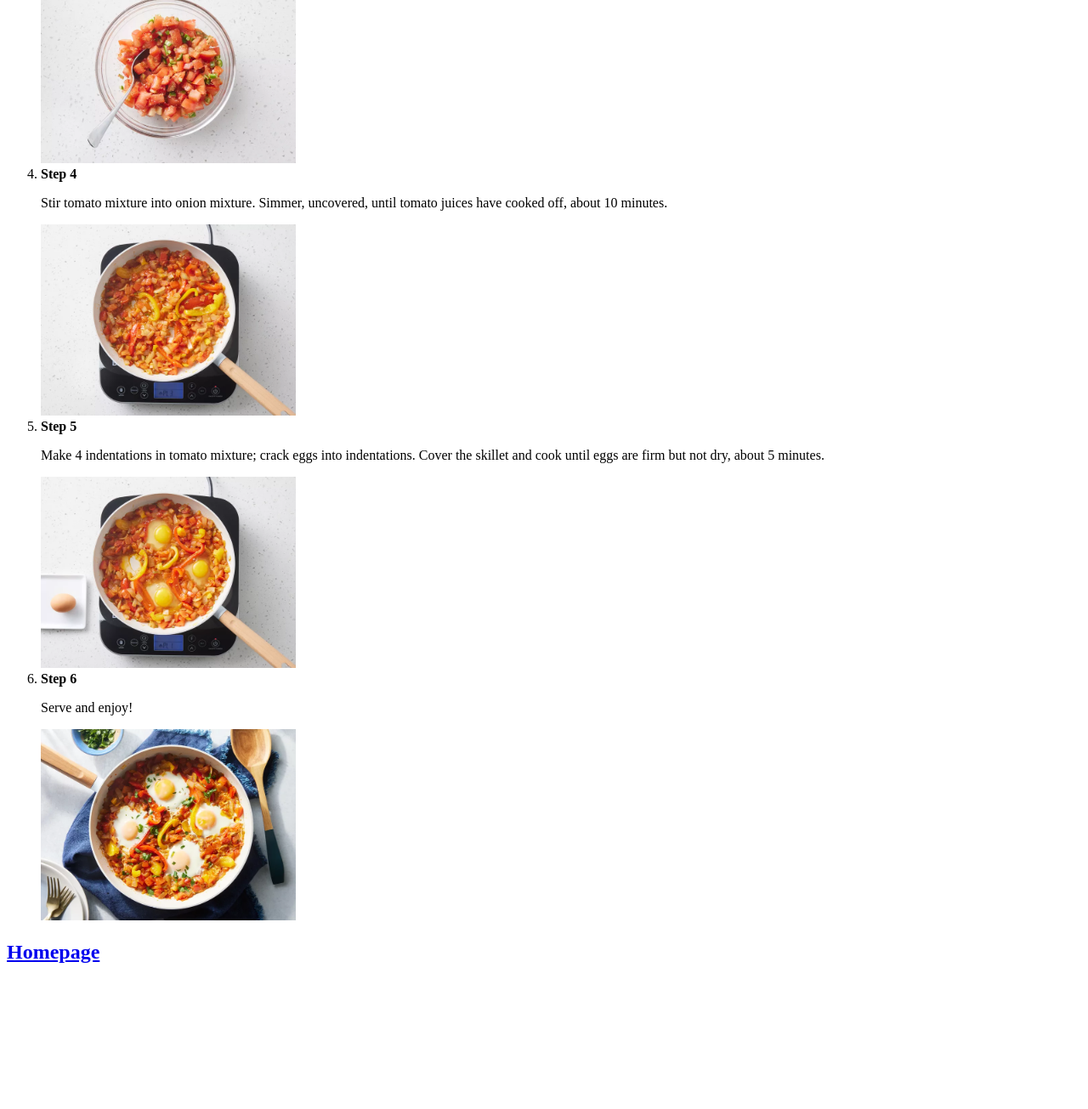
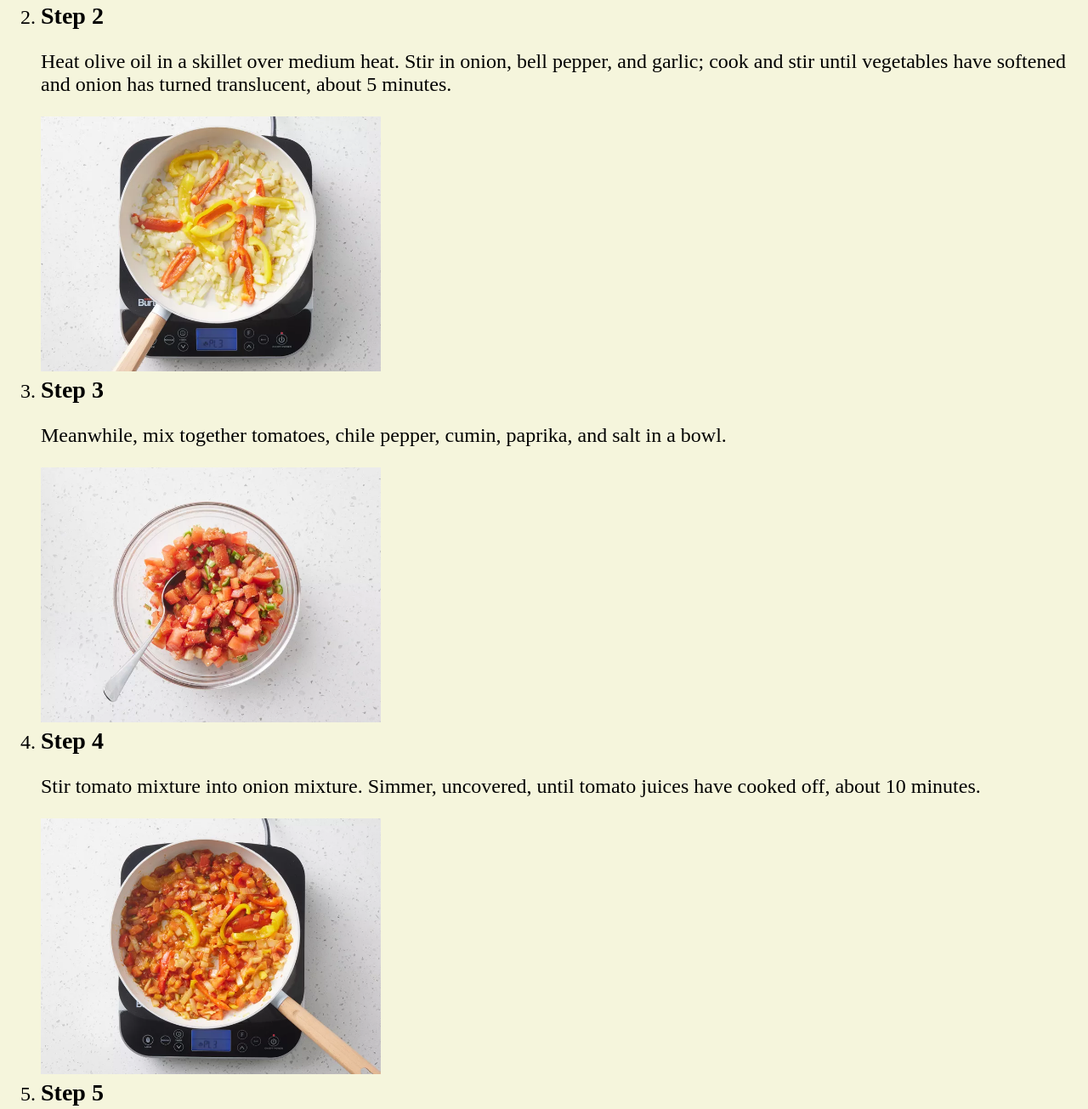
Before and after one commit to Veaavv/odin-recipes, a plain HTML site: page recipes/shakshuka.html in a window 1280 px wide. Shown: the part 1292-2597 px from the top of the page at 85% size. Before the commit the page ends 2446 px from the top, so only its background shows below. Drawn offline with Linux system fonts and the light colour scheme.

Commit message:
modified:   recipes/shakshuka.html

```diff
--- a/recipes/shakshuka.html
+++ b/recipes/shakshuka.html
@@ -3,10 +3,11 @@
     <head>
         <meta charset="UTF-8">
         <title>Shakshuka</title>
+        <link rel="stylesheet" href="styles.css">
     </head>
     <body>
         <p>Shakshuka (or shakshouka) is a traditional Tunisian dish featuring poached eggs in a spicy tomato sauce with onions, bell pepper, and garlic. It's usually eaten for breakfast, but I think it makes a tasty lunch or dinner, served with lots of bread to mop up the sauce.</p>
-        <img src="images/shakStep06.webp" width="300">
+        <img src="images/shakStep06.webp">
         <h3>Ingredients</h3>
         <ul>
             <li>3 tablespoons olive oil</li>
@@ -22,25 +23,25 @@
         </ul>
         <h3>Directions</h3>
         <ol>
-            <li><strong>Step 1</strong>
+            <li><div class="steps">Step 1</div>
             <p>Gather all ingredients.</p>
-        <img src="images/shakStep01.webp" width="300"></li>
-                <li><strong>Step 2</strong>
+        <img src="images/shakStep01.webp"></li>
+                <li><div class="steps">Step 2</div>
                 <p>Heat olive oil in a skillet over medium heat. Stir in onion, bell pepper, and garlic; cook and stir until vegetables have softened and onion has turned translucent, about 5 minutes.</p>
-            <img src="images/shakStep02.webp" width="300"></li>
-                    <li><strong>Step 3</strong>
+            <img src="images/shakStep02.webp"></li>
+                    <li><div class="steps">Step 3</div>
                     <p>Meanwhile, mix together tomatoes, chile pepper, cumin, paprika, and salt in a bowl.</p>
-                <img src="images/shakStep03.webp" width="300"></li>
-                        <li><strong>Step 4</strong>
+                <img src="images/shakStep03.webp"></li>
+                        <li><div class="steps">Step 4</div>
                         <p>Stir tomato mixture into onion mixture. Simmer, uncovered, until tomato juices have cooked off, about 10 minutes.</p>
-                    <img src="images/shakStep04.webp" width="300"></li>
-                            <li><strong>Step 5</strong>
+                    <img src="images/shakStep04.webp"></li>
+                            <li><div class="steps">Step 5</div>
                             <p>Make 4 indentations in tomato mixture; crack eggs into indentations. Cover the skillet and cook until eggs are firm but not dry, about 5 minutes.</p>
-                        <img src="images/shakStep05.webp" width="300"></li>
+                        <img src="images/shakStep05.webp"></li>
                                 <li>
-                                    <strong>Step 6</strong>
+                                    <div class="steps">Step 6</div>
                                     <p>Serve and enjoy!</p>
-                                    <img src="images/shakStep06.webp" width="300">
+                                    <img src="images/shakStep06.webp">
                                 </li>
         </ol>
         <a href="/home/vae/repos/odin-recipes/index.html"><h2>Homepage</h2></a>
```
